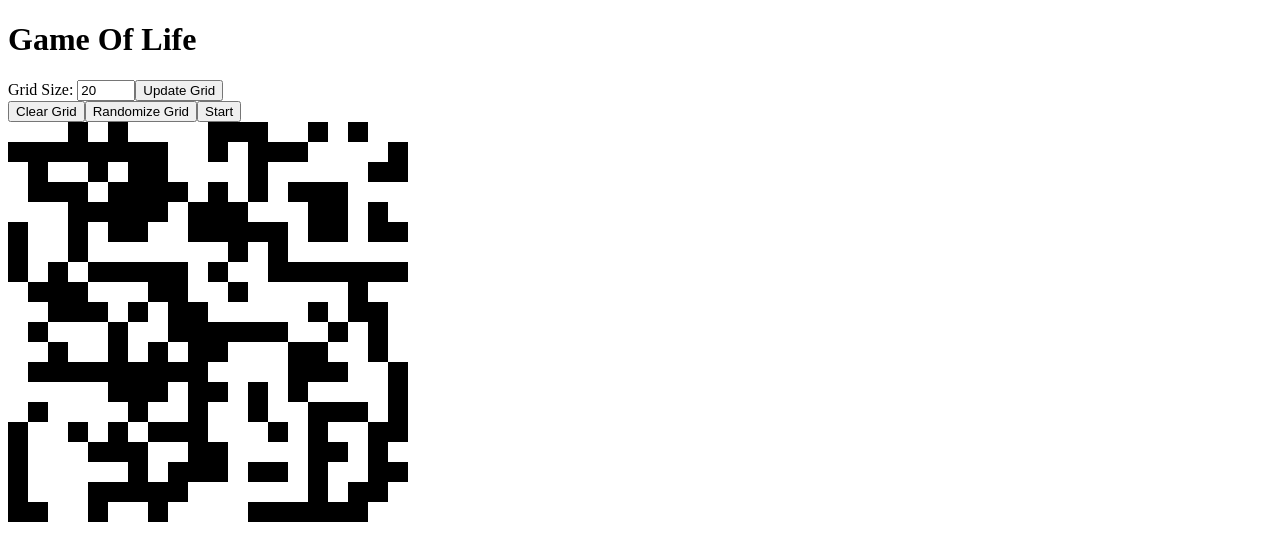
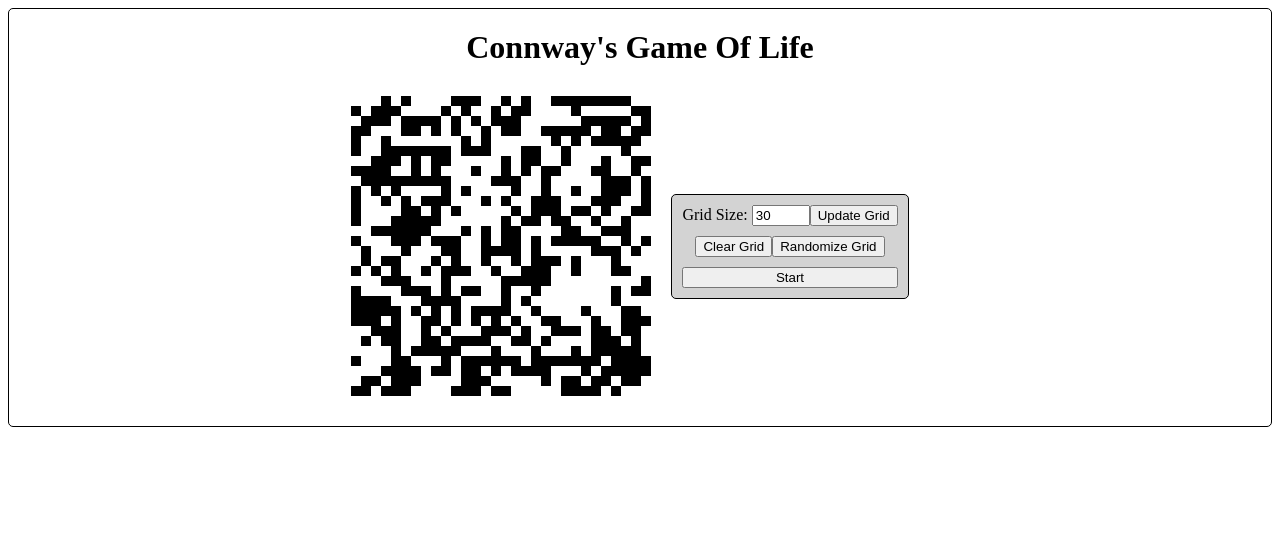
Before and after one commit to MrT3313/GameOfLife, a React (Create React App) app in the folder client/: page / in a window 1280 px wide. Shown: the top 560 px of the page. Built offline with nearby package versions, Linux system fonts and the light colour scheme.

Commit message:
Initial styling update

```diff
--- a/client/package.json
+++ b/client/package.json
@@ -1,6 +1,6 @@
 {
   "name": "Game_of_Life",
-  "version": "0.4.0",
+  "version": "0.5.0",
   "private": true,
   "dependencies": {
     "@testing-library/jest-dom": "^4.2.4",
--- a/client/src/App.js
+++ b/client/src/App.js
@@ -7,7 +7,7 @@ import React,
 import produce from 'immer'
 
 // FUNCTIONS
-import { empty2Darray } from './utils/empty2Darray.js'
+import { empty2Dgrid } from './utils/empty2Dgrid.js'
 import { randomGrid } from './utils/randomGrid.js'
 import { clearGrid } from './utils/clearGrid.js'
 import { countNeighbors } from './utils/countNeighbors.js'
@@ -16,12 +16,16 @@ import { countNeighbors } from './utils/countNeighbors.js'
 import AppStateForm from './components/AppStateForm.js'
 import Cell from './components/Cell.js'
 
+// STYLES
+import './styles/app.css'
+import './styles/index.css'
+
 // __MAIN__
 function App() {
   // STATE
-  const [size, setSize] = useState(20)
+  const [size, setSize] = useState(30)
   const [grid, setGrid] = useState([])
-  const [simSpeed, setSimSpeed] = useState(1000)
+  const [simSpeed, setSimSpeed] = useState(500)
 
   const [isRunning, setRunning] = useState(false)
   const runningRef = useRef(isRunning) // runningRef == "Ref CONTAINER"
@@ -32,18 +36,21 @@ function App() {
     console.log('<App /> UseEffect Triggered')
 
     randomize()
-
   }, [size])
 
   // METHODS
   // - 1 - Clear Grid
-  const clear = () => {
-    setGrid(clearGrid(empty2Darray(size), size))
+  const clear = (e) => {
+    e.preventDefault()
+    setGrid(clearGrid(empty2Dgrid(size), size))
   }
 
   // - 2 - Randomize Grid
-  const randomize = () => {
-    setGrid(randomGrid(empty2Darray(size), size))
+  const randomize = (e) => {
+    if (e) { // Allows successful call of randomize() from useEffect onload
+      e.preventDefault()
+    }
+    setGrid(randomGrid(empty2Dgrid(size), size))
   }
 
   // - 3 - Toggle Cell State
@@ -115,20 +122,13 @@ function App() {
 
   return (
     <div className="App">
-      <h1>Game Of Life</h1>
-      <AppStateForm
-        randomize={randomize}
-        clear={clear}
-        currentSize={size}
-        setSize={setSize}
-        isRunning={isRunning}
-        toggleSimulation={toggleSimulation}
-      />
+      <h1>Connway's Game Of Life</h1>
+      <div className="Game">
         <div
           className="gridContainer"
           style={{
             display: `grid`,
-          gridTemplateColumns:  `repeat(${size}, 20px)`
+            gridTemplateColumns:  `repeat(${size}, 10px)`
           }}
         >
           {grid.map((rows, i) => {
@@ -145,6 +145,15 @@ function App() {
             })
           })}
         </div>
+        <AppStateForm
+          randomize={randomize}
+          clear={clear}
+          currentSize={size}
+          setSize={setSize}
+          isRunning={isRunning}
+          toggleSimulation={toggleSimulation}
+        />
+      </div>
     </div>
   );
 }
--- a/client/src/components/AppStateForm.js
+++ b/client/src/components/AppStateForm.js
@@ -1,5 +1,8 @@
 // IMPORTS
 import React, {useState} from 'react'
+
+// STYLES
+import '../styles/appStateForm.css'
 
 // MAIN
 function AppStateForm(props) {
@@ -20,9 +23,9 @@ function AppStateForm(props) {
     }
 
     return (
-        <>
-        <form
-            className="resizeGrid"
+        <div className="CONTAINER_appStateForm">
+            <div className="controls">
+                <form className="updateGrid"
                     onSubmit={submitHelper}
                 >
                     <label>Grid Size: </label>
@@ -35,22 +38,22 @@ function AppStateForm(props) {
                     />
                     <button>Update Grid</button>
                 </form>
-        <button
-            onClick={clear}
-        >
+                <form className="generationZeroStates">
+                    <button onClick={e => clear(e)}>
                         Clear Grid
                     </button>
-        <button
-            onClick={randomize}
-        >
+                    <button onClick={e => randomize(e)}>
                         Randomize Grid
                     </button>
+                </form>
                 <button
+                    className="simToggle"
                     onClick={toggleSimulation}
                 >
                     {isRunning ? 'Stop' : 'Start'}
                 </button>
-        </>
+            </div>
+        </div>
     )
 }
 
--- a/client/src/components/Cell.js
+++ b/client/src/components/Cell.js
@@ -14,8 +14,9 @@ function Cell(props) {
             className="cell"
             style={{
                 backgroundColor: grid[i][k] === 0 ? "black" : undefined,
-                width: '20px',
-                height: '20px',
+                width: '10px',
+                height: '10px',
+                // border: '.5px solid black'
             }}
             onClick={() => toggleCellStatus(i,k)}
         />
--- /dev/null
+++ b/client/src/styles/app.css
@@ -0,0 +1,25 @@
+.App {
+    display: flex;
+    flex-direction: column;
+    justify-content: center;
+    align-items: center;
+
+    padding: 20px;
+
+    border: 1px solid black;
+    border-radius: 5px;
+}
+
+.Game {
+    display: flex;
+
+    padding: 10px;
+}
+
+h1 {
+    width: 80%;
+    display: flex;
+    justify-content: center;
+
+    margin: 0 0 20px 0;
+}
--- /dev/null
+++ b/client/src/styles/appStateForm.css
@@ -0,0 +1,30 @@
+.CONTAINER_appStateForm {
+    display: flex;
+    align-items: center;
+
+    padding: 10px;
+    margin: 10px;
+}
+
+.controls {
+    display: flex;
+    flex-direction: column;
+    align-items: center;
+
+    padding: 10px;
+
+    border: 1px solid black;
+    border-radius: 5px;
+
+    background-color: lightgray;
+}
+
+.controls form {
+    margin-bottom: 10px;
+}
+
+.simToggle {
+    display: flex;
+    justify-content: center;
+    width: 100%;
+}
--- /dev/null
+++ b/client/src/styles/index.css
@@ -0,0 +1,3 @@
+html {
+    box-sizing: border-box;
+}
--- a/client/src/utils/empty2Darray.js
+++ b/client/src/utils/empty2Dgrid.js
@@ -1,4 +1,4 @@
-export function empty2Darray(cols, rows) {
+export function empty2Dgrid(cols, rows) {
     let array = new Array(cols);
 
     for (let i = 0; i < array.length; i++) {
```
Also changed, not shown: 2 other files (tests, documents, lock files or other folders). Lines whose indentation alone changed are shown as unchanged.
